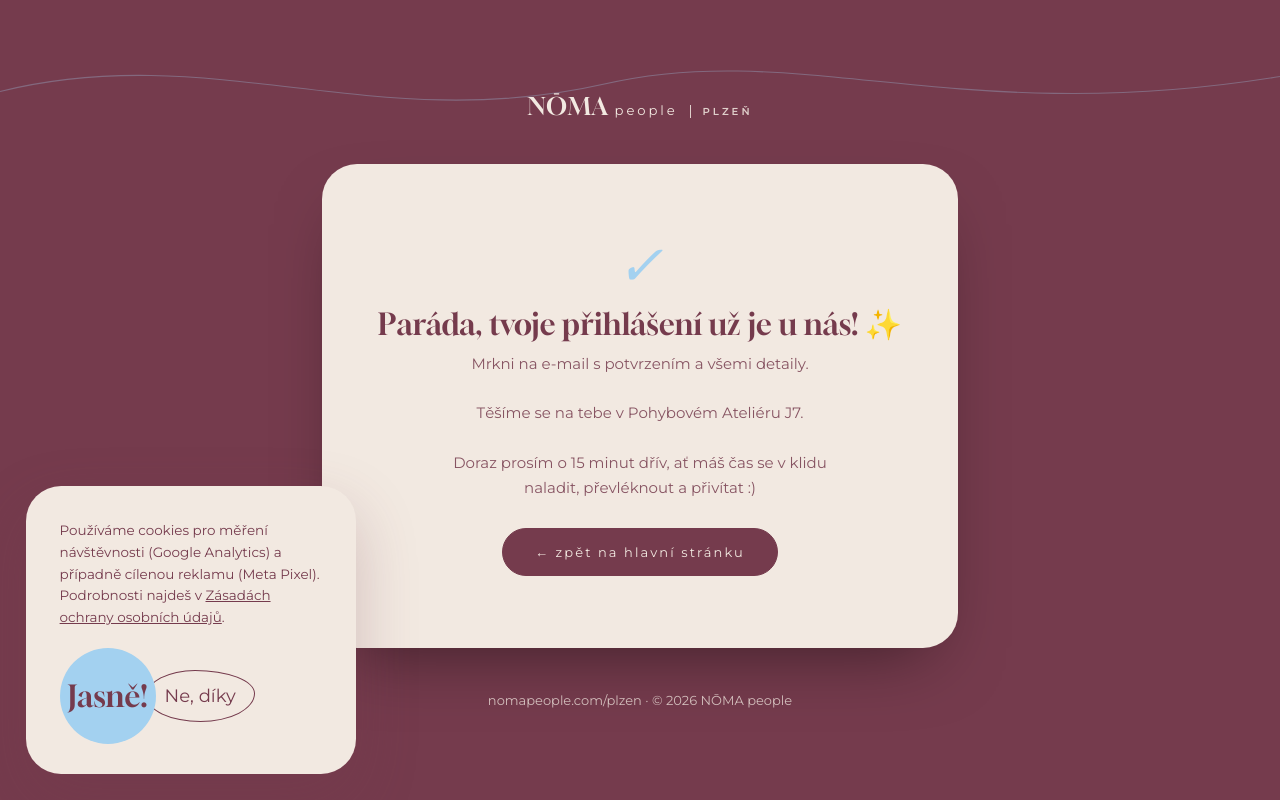
After one commit to vcela/nomapeople-plzen, a PHP site: page /dekujeme.html in a window 1280 px wide. The commit adds this page. Run offline with PHP 8.4, Linux system fonts and the light colour scheme.

Commit message:
Refactor launch configuration, update font display, and add thank-you page for improved user experience + Meta Pixel kod

```diff
--- a/assets/consent.js
+++ b/assets/consent.js
@@ -8,7 +8,7 @@
 (function () {
   var STORAGE_KEY = 'nm_cookie_consent'; // 'accepted' | 'rejected'
   var GA_MEASUREMENT_ID = 'G-XZS41C1ELT';
-  var META_PIXEL_ID = ''; // TODO: set once a Meta Pixel is created, e.g. '1234567890123456'
+  var META_PIXEL_ID = '1687890829112006';
 
   function getConsent() {
     try { return localStorage.getItem(STORAGE_KEY); } catch (e) { return null; }
@@ -46,6 +46,9 @@
     /* eslint-enable */
     window.fbq('init', META_PIXEL_ID);
     window.fbq('track', 'PageView');
+    // Conversion event on the thank-you page. Lives here (not inline in
+    // dekujeme.html) because the CSP has no 'unsafe-inline' for scripts.
+    if (/dekujeme/.test(location.pathname)) window.fbq('track', 'Lead');
   }
 
   function activate() {
--- a/assets/style.css
+++ b/assets/style.css
@@ -79,7 +79,7 @@
   --color-error-bg: #fbe3e3;
   --color-error-text: #9a2b2b;
 
-  --font-display: 'Roxborough CF', 'Gloock', serif;
+  --font-display: 'Gloock', serif;
   --font-body: 'Montserrat', sans-serif;
 
   --radius-pill: 999px;
@@ -1175,6 +1175,34 @@ textarea:focus-visible {
 .legal-footer a { color: var(--color-wine); text-decoration: none; }
 
 /* ==========================================================================
+   Thank-you page (dekujeme.html)
+   ========================================================================== */
+.thanks-main {
+  position: relative;
+  overflow: hidden;
+  min-height: 100svh;
+  display: flex;
+  flex-direction: column;
+  align-items: center;
+  justify-content: center;
+  gap: clamp(28px, 4vw, 44px);
+  background: var(--color-wine);
+  padding: clamp(24px, 5vw, 64px);
+}
+.thanks-wave {
+  position: absolute;
+  left: 0;
+  top: 24px;
+  width: 100%;
+  height: 120px;
+  opacity: .3;
+  pointer-events: none;
+}
+.thanks-brand { color: var(--color-cream); position: relative; }
+.thanks-footer { color: var(--color-cream); font-size: 13px; opacity: .75; margin: 0; }
+.thanks-footer a { color: inherit; text-decoration: none; }
+
+/* ==========================================================================
    Responsive tweaks
    ========================================================================== */
 
--- /dev/null
+++ b/dekujeme.html
@@ -0,0 +1,36 @@
+<!DOCTYPE html>
+<html lang="cs">
+<head>
+<meta charset="utf-8">
+<meta name="viewport" content="width=device-width, initial-scale=1">
+<title>Děkujeme za přihlášení | NŌMA people</title>
+<meta name="description" content="Tvoje přihláška na lekci kontaktní improvizace v Plzni je u nás. Mrkni na e-mail s potvrzením.">
+<meta name="robots" content="noindex,follow">
+<meta name="theme-color" content="#753B4D">
+<meta name="author" content="NŌMA people">
+<link rel="canonical" href="https://nomapeople.com/plzen/dekujeme.html">
+<link rel="preload" as="font" type="font/woff2" href="assets/fonts/montserrat-400-latin.woff2" crossorigin>
+<link rel="preload" as="font" type="font/woff2" href="assets/fonts/montserrat-400-latin-ext.woff2" crossorigin>
+<link rel="stylesheet" href="assets/style.css?v2">
+<link rel="icon" type="image/svg+xml" href="assets/favicon.svg">
+<link rel="shortcut icon" href="assets/favicon.svg">
+<script src="assets/consent.js"></script>
+</head>
+<body class="page">
+<main class="thanks-main">
+  <svg viewBox="0 0 1440 160" preserveAspectRatio="none" aria-hidden="true" class="thanks-wave">
+    <path d="M0,90 C240,20 420,150 680,80 C900,20 1080,140 1440,70" fill="none" stroke="#A3D1F0" stroke-width="1.5"></path>
+  </svg>
+  <a href="index.html" class="site-header__brand thanks-brand"><span class="site-header__brand-title">NŌMA</span><span class="site-header__brand-name">people</span><span class="site-header__brand-badge">Plzeň</span></a>
+  <div class="form-card">
+    <div class="form-card__success" role="status">
+      <p class="form-card__success-icon" aria-hidden="true">✓</p>
+      <h1 class="form-card__success-heading">Paráda, tvoje přihlášení už je u nás! ✨</h1>
+      <p class="form-card__success-text">Mrkni na e-mail s potvrzením a&nbsp;všemi detaily.<br><br> Těšíme se na tebe v Pohybovém Ateliéru J7.<br><br> Doraz prosím o 15 minut dřív, ať máš čas se v klidu naladit, převléknout a&nbsp;přivítat :)</p>
+      <a href="index.html" class="btn btn--solid-wine" style="margin-top:28px;">← zpět na hlavní stránku</a>
+    </div>
+  </div>
+  <p class="thanks-footer"><a href="index.html">nomapeople.com/plzen</a> · © 2026 NŌMA people</p>
+</main>
+</body>
+</html>
```
Also changed, not shown: index.html (+2 -22 lines), .claude/launch.json.
